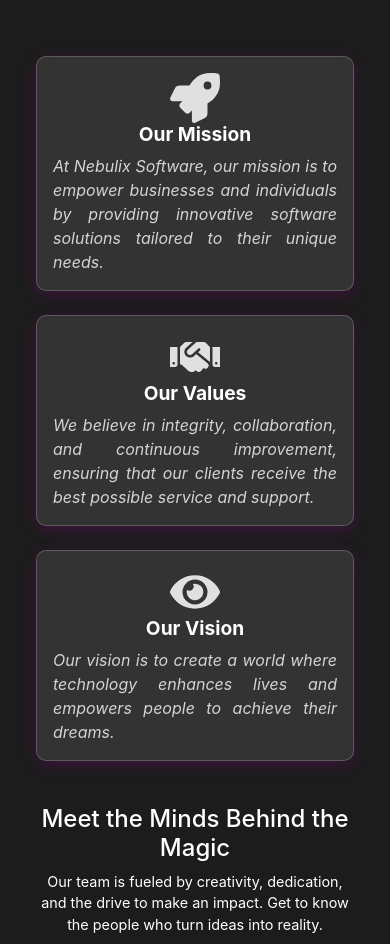
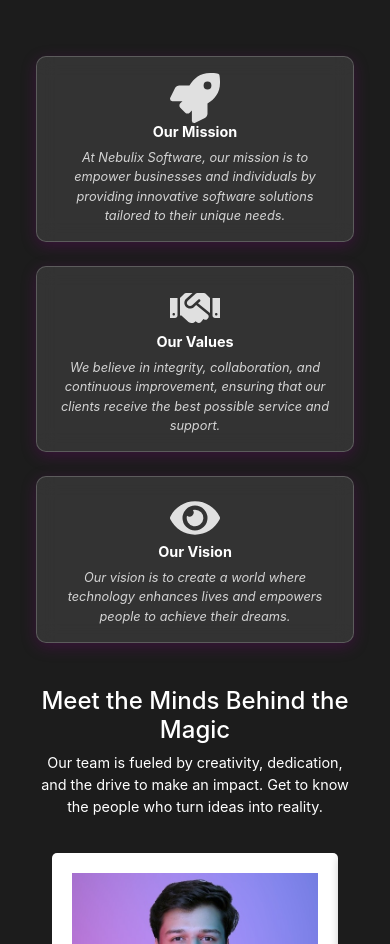
Before and after one commit to kaifhussain2754/nebulix-software, a React (Vite) app: page /about in a window 390 px wide. Shown: the part 1060-2004 px from the top of the page. Built offline with nearby package versions, Linux system fonts and the light colour scheme.

Commit message:
Fixed Testimonial

```diff
--- a/src/components/Services.css
+++ b/src/components/Services.css
@@ -42,6 +42,7 @@
   @media (max-width: 768px) {
     .service-card {
       padding: 1rem;
+      width: 100%;
     }
 
     .service-card-title {
--- a/src/components/Testimonial.jsx
+++ b/src/components/Testimonial.jsx
@@ -93,12 +93,25 @@
     autoplaySpeed: 3000,
     responsive: [
       {
-        breakpoint: 768,
-        settings: { slidesToShow: 2 },
+        breakpoint: 768, // For devices with a max width of 768px
+        settings: {
+          slidesToShow: 1, // Show only 1 card at a time
+          slidesToScroll: 1
+        },
       },
       {
-        breakpoint: 992,
-        settings: { slidesToShow: 3 },
+        breakpoint: 992, // For devices with a max width of 992px
+        settings: {
+          slidesToShow: 2,
+          slidesToScroll: 1
+        },
+      },
+      {
+        breakpoint: 1200, // Default breakpoint for larger screens
+        settings: {
+          slidesToShow: 3,
+          slidesToScroll: 1
+        },
       },
     ],
   };
--- a/src/components/testimonial.css
+++ b/src/components/testimonial.css
@@ -1,22 +1,17 @@
-body {
-  background-color: #121212; /* Dark background */
-  color: #f1f1f1; /* Light text color */
-}
-
 .testimonial-card {
   background-color: #1f1f1f; /* Dark card background */
   border-radius: 10px;
   padding: 20px;
-  margin: 15px; /* Adds spacing around each card */
-  box-shadow: 0px 4px 8px rgba(138, 43, 226, 0.8); /* Purple shadow for emphasis */
+  margin: 15px;
+  box-shadow: 0px 4px 8px rgba(138, 43, 226, 0.8); /* Purple shadow */
   display: flex;
   flex-direction: column;
-  align-items: center;
+  align-items: center; /* Center align items */
   transition: transform 0.3s;
 }
 
 .testimonial-card:hover {
-  transform: translateY(-8px); /* Slight lift effect on hover */
+  transform: translateY(-8px); /* Slight lift on hover */
 }
 
 .card-body {
@@ -27,7 +22,7 @@
 .card-title {
   font-size: 1.2rem;
   font-weight: bold;
-  color: #ffffff; /* Bright text color for titles */
+  color: #ffffff; /* Bright text color */
 }
 
 .card-role {
@@ -36,7 +31,7 @@
 
 .card-text {
   font-style: italic;
-  text-align: justify;
+  text-align: center;
   font-size: 1rem;
   color: #d4d4d4; /* Slightly muted text */
 }
@@ -44,6 +39,11 @@
 .rating span {
   font-size: 1.1rem; /* Slightly larger stars */
   color: #ffd700; /* Gold star color */
+}
+
+img.rounded-circle {
+  display: block;
+  margin: 0 auto; /* Center align the image */
 }
 
 .owl-theme .owl-dots .owl-dot span {
@@ -63,3 +63,52 @@
 .owl-theme .owl-nav button:hover {
   background-color: #e55d50;
 }
+
+/* Media Queries for Responsiveness */
+@media (max-width: 768px) {
+  .testimonial-card {
+    padding: 15px;
+    margin: 10px;
+  }
+
+  .card-title {
+    font-size: 1rem; /* Smaller title text */
+  }
+
+  .card-text {
+    font-size: 0.9rem; /* Smaller testimonial text */
+  }
+
+  img.rounded-circle {
+    width: 50px; /* Reduce image size for smaller devices */
+    height: 50px;
+  }
+
+  .rating span {
+    font-size: 1rem; /* Smaller star rating */
+  }
+}
+
+@media (max-width: 576px) {
+  .testimonial-card {
+    padding: 10px;
+    margin: 5px;
+  }
+
+  .card-title {
+    font-size: 0.9rem; /* Further reduce title text */
+  }
+
+  .card-text {
+    font-size: 0.8rem; /* Further reduce testimonial text */
+  }
+
+  img.rounded-circle {
+    width: 40px; /* Reduce image size further */
+    height: 40px;
+  }
+
+  .rating span {
+    font-size: 0.9rem; /* Smaller stars for very small screens */
+  }
+}
```
